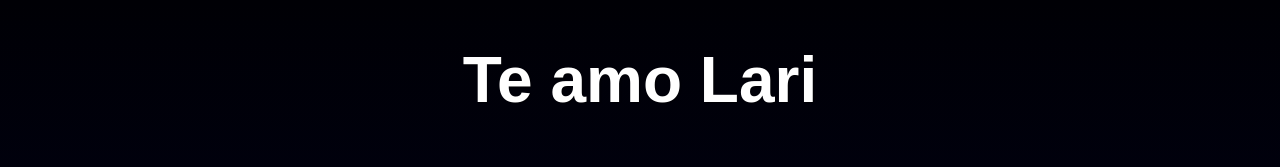
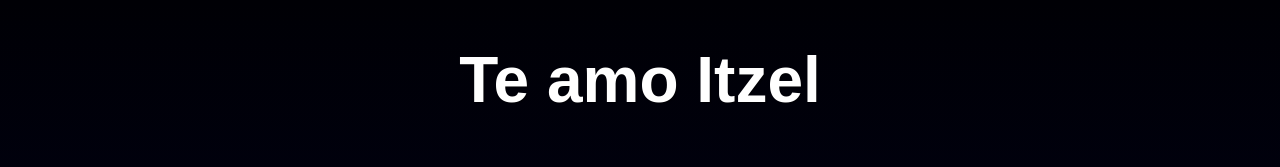
Before and after one commit to mich0rtega/flor, a plain HTML site: page index.html in a window 1280 px wide. Shown: the top 167 px of the page. Drawn offline with Linux system fonts and the light colour scheme.

Commit message:
Update index.html

```diff
--- a/index.html
+++ b/index.html
@@ -3,7 +3,7 @@
 
 <body>
     <div class="texto-superior">
-        <h1>Te amo Lari</h1>
+        <h1>Te amo Itzel</h1>
     </div>
 
     <div class="flower">
```
